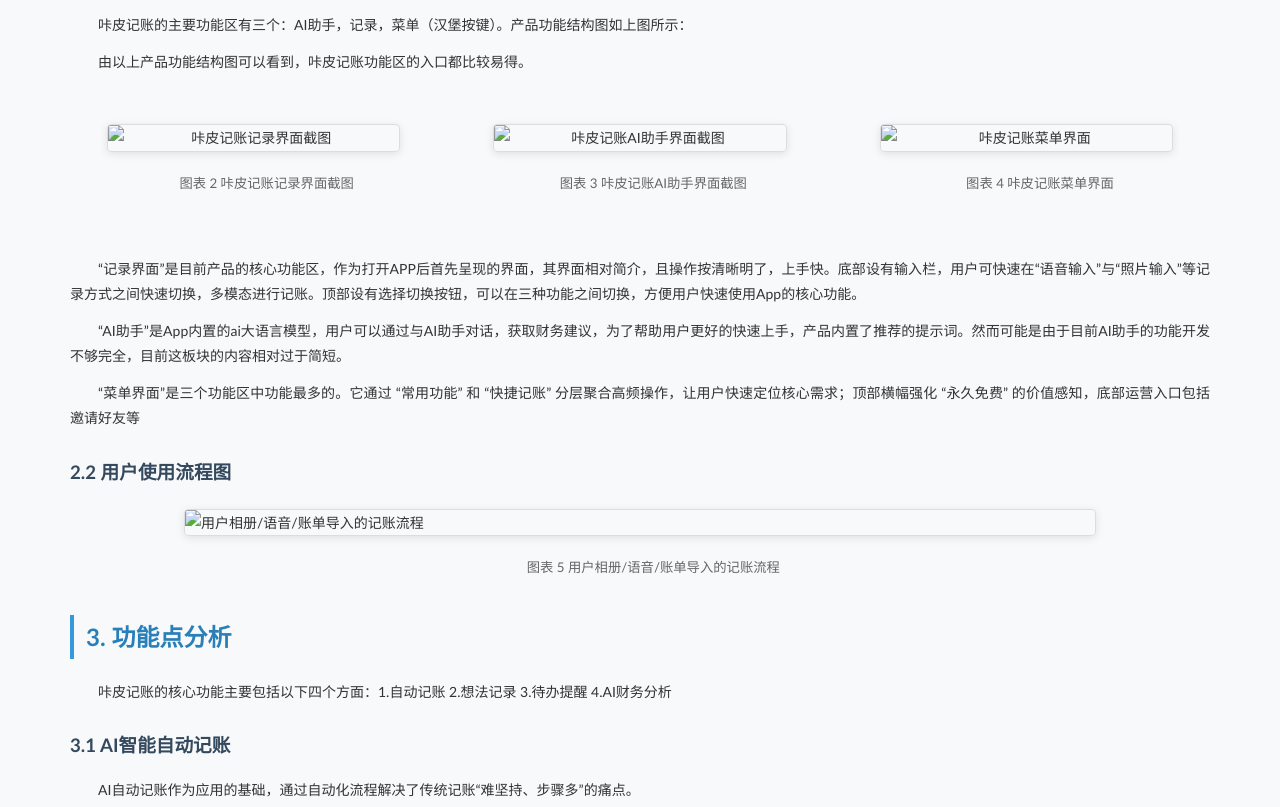
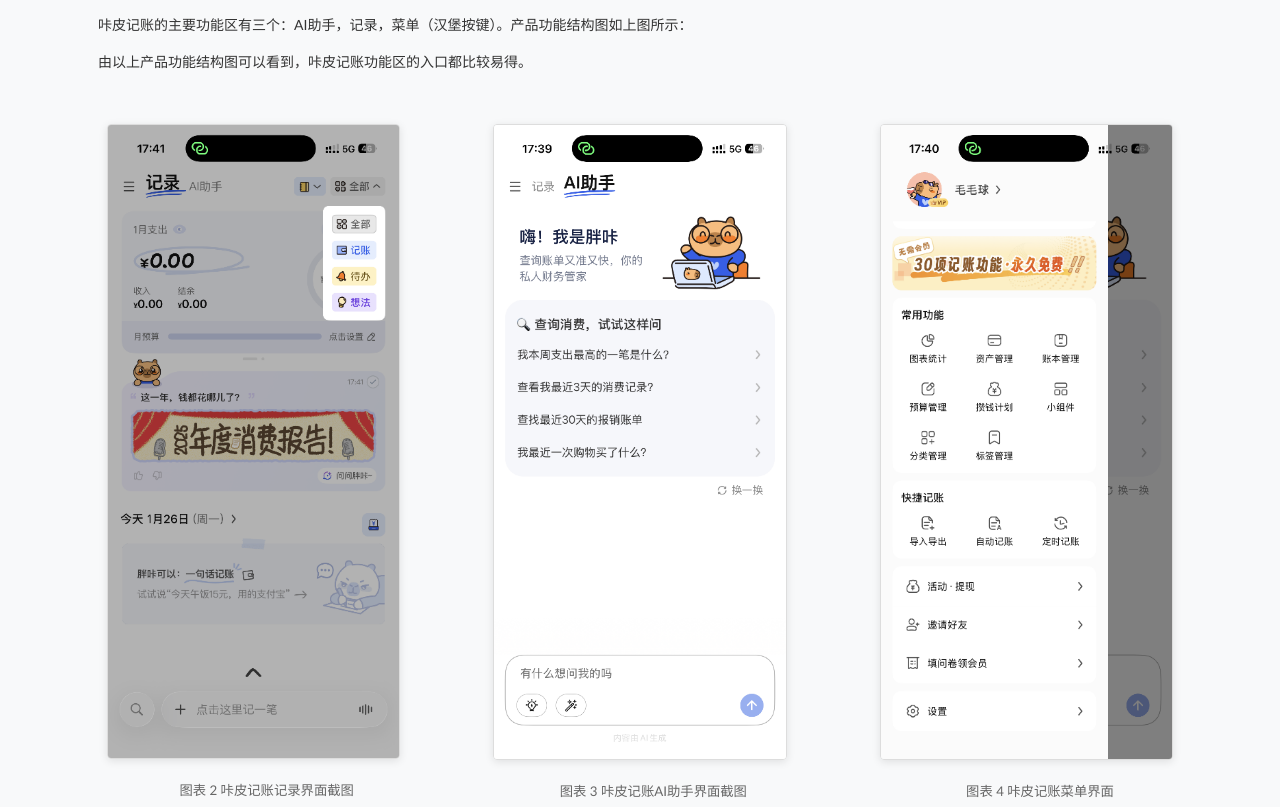
Before and after one commit to EADG-21/ai-finance-product-report, a plain HTML site: page index.html in a window 1280 px wide. Shown: the part 1088-1895 px from the top of the page. Drawn offline with Linux system fonts and the light colour scheme.

Commit message:
Update index.html

```diff
--- a/index.html
+++ b/index.html
@@ -144,7 +144,7 @@
             min-width: 200px;
             text-align: center;
         }
-        /* 代码块样式（如有） */
+        /* 代码块样式 */
         code {
             background-color: #f5f5f5;
             padding: 2px 5px;
@@ -192,15 +192,15 @@
 
     <div class="screenshot-container">
         <div class="screenshot-item">
-            <img src="images/Aspose.Words.8ea77cc3-d703-48a3-9433-b7f01ba0b065.002.png" alt="咔皮记账记录界面截图" />
+            <img src="image2.png" alt="咔皮记账记录界面截图" />
             <p class="Caption">图表 2 咔皮记账记录界面截图</p>
         </div>
         <div class="screenshot-item">
-            <img src="images/Aspose.Words.8ea77cc3-d703-48a3-9433-b7f01ba0b065.003.png" alt="咔皮记账AI助手界面截图" />
+            <img src="image3.png" alt="咔皮记账AI助手界面截图" />
             <p class="Caption">图表 3 咔皮记账AI助手界面截图</p>
         </div>
         <div class="screenshot-item">
-            <img src="images/Aspose.Words.8ea77cc3-d703-48a3-9433-b7f01ba0b065.004.png" alt="咔皮记账菜单界面" />
+            <img src="image4.png" alt="咔皮记账菜单界面" />
             <p class="Caption">图表 4 咔皮记账菜单界面</p>
         </div>
     </div>
@@ -210,7 +210,7 @@
     <p>“菜单界面”是三个功能区中功能最多的。它通过 “常用功能” 和 “快捷记账” 分层聚合高频操作，让用户快速定位核心需求；顶部横幅强化 “永久免费” 的价值感知，底部运营入口包括邀请好友等</p>
 
     <h3>2.2 用户使用流程图</h3>
-    <img src="images/Aspose.Words.8ea77cc3-d703-48a3-9433-b7f01ba0b065.005.jpeg" alt="用户相册/语音/账单导入的记账流程" />
+    <img src="image5.png" alt="用户相册/语音/账单导入的记账流程" />
     <p class="Caption">图表 5 用户相册/语音/账单导入的记账流程</p>
 
     <h2>3. 功能点分析</h2>
```
